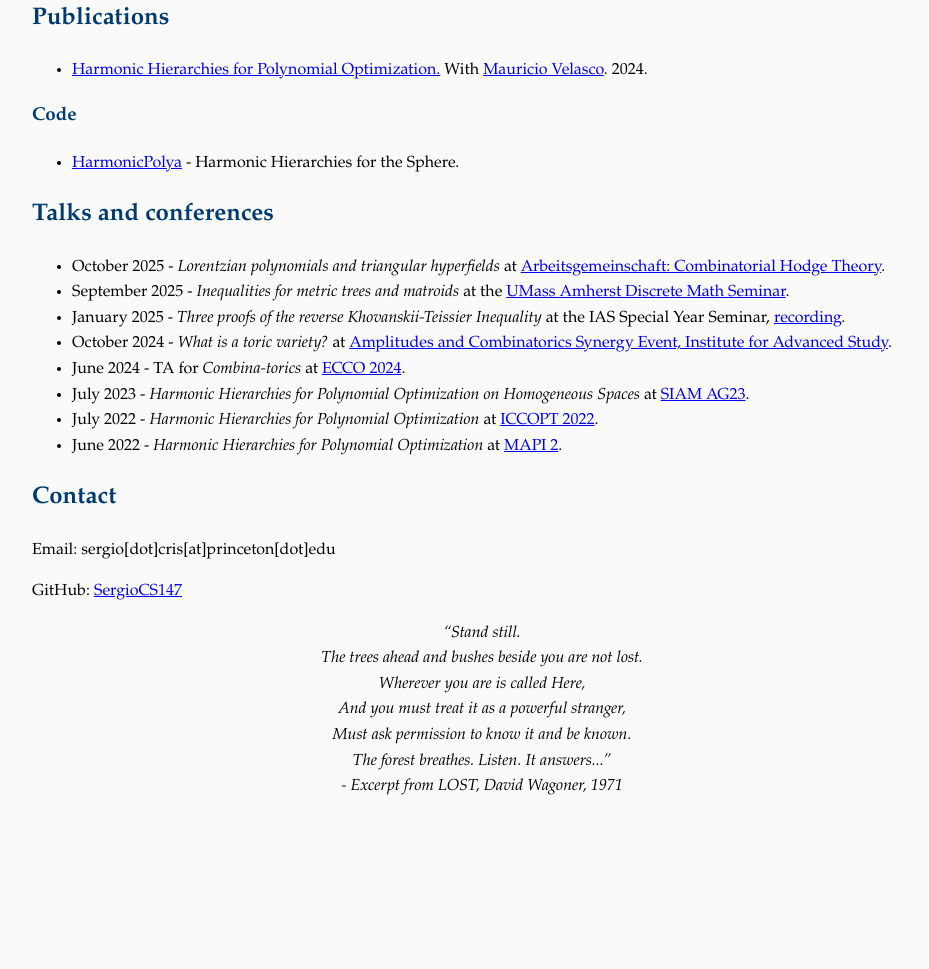
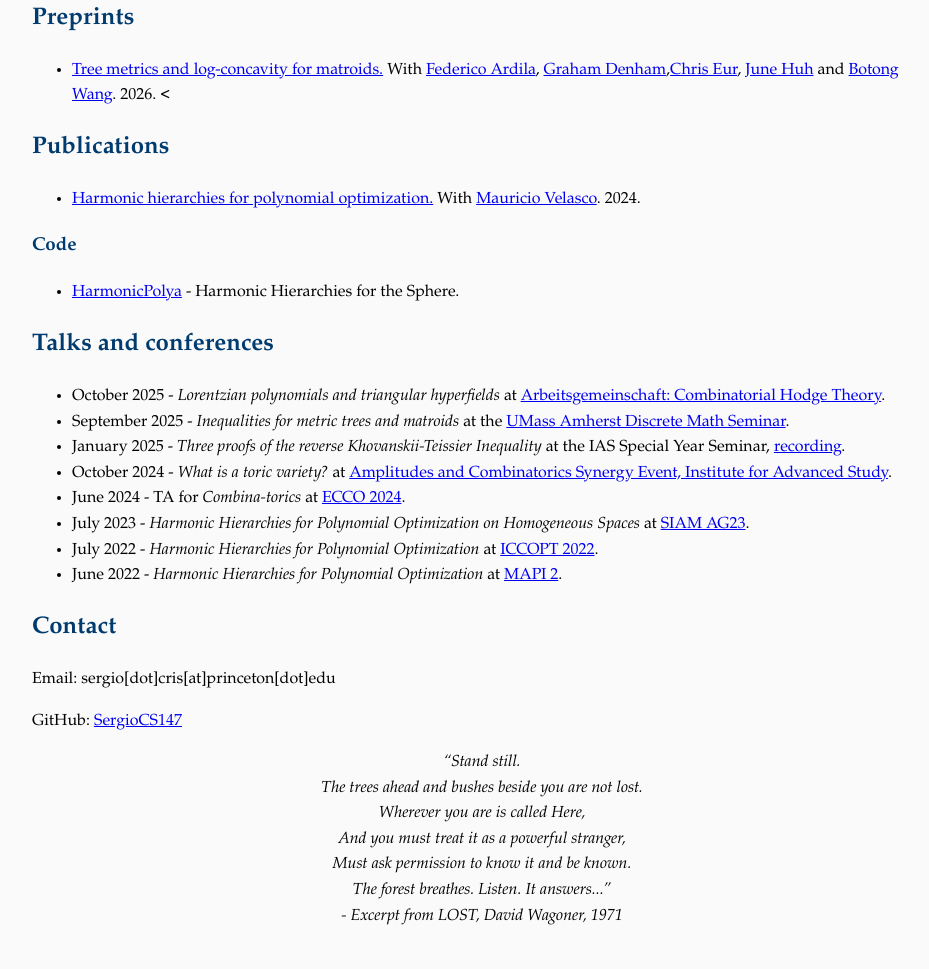
Before and after one commit to SergioCS147/sergiocs147.github.io, a Jekyll site: the page built from index.md, in a window 1280 px wide. Shown: the part 510-1479 px from the top of the page, without its empty margins (158-1087 px from the left). Built offline with Jekyll 4.4.1, drawn with Linux system fonts in a browser that asks for light colours; our own code applies the rules of GitHub Pages for plain Markdown files; before the commit the page ends 1350 px from its top, so only the background shows below that.

Commit message:
Update index.md

```diff
--- a/index.md
+++ b/index.md
@@ -32,9 +32,14 @@ Grassmannians and toric varieties.
   <img src="assets/me_2025_2.png" alt="Photo" class="intro-image">
 </div>
 
+<h2><strong> Preprints </strong></h2>
+<ul>
+  <li> <a href="https://arxiv.org/abs/2601.02547"> Tree metrics and log-concavity for matroids.</a> With <a href="https://fardila.com">Federico Ardila</a>, <a href="https://gdenham.math.uwo.ca">Graham Denham</a>,<a href="https://www.math.cmu.edu/~ceur/">Chris Eur</a>, <a href="https://web.math.princeton.edu/~huh/">June Huh</a> and <a href="https://people.math.wisc.edu/~bwang274/">Botong Wang</a>. 2026.  < </li>
+</ul>
+
 <h2><strong> Publications </strong> </h2>
 <ul>
- <li> <a href="https://epubs.siam.org/doi/full/10.1137/22M1484511"> Harmonic Hierarchies for Polynomial Optimization.</a> With <a href="http://wwwprof.uniandes.edu.co/~mvelasco/Velasco.html">Mauricio Velasco</a>. 2024. </li>
+ <li> <a href="https://epubs.siam.org/doi/full/10.1137/22M1484511"> Harmonic hierarchies for polynomial optimization.</a> With <a href="http://wwwprof.uniandes.edu.co/~mvelasco/Velasco.html">Mauricio Velasco</a>. 2024. </li>
 </ul>
 
 <h3><strong> Code </strong> </h3>
```
